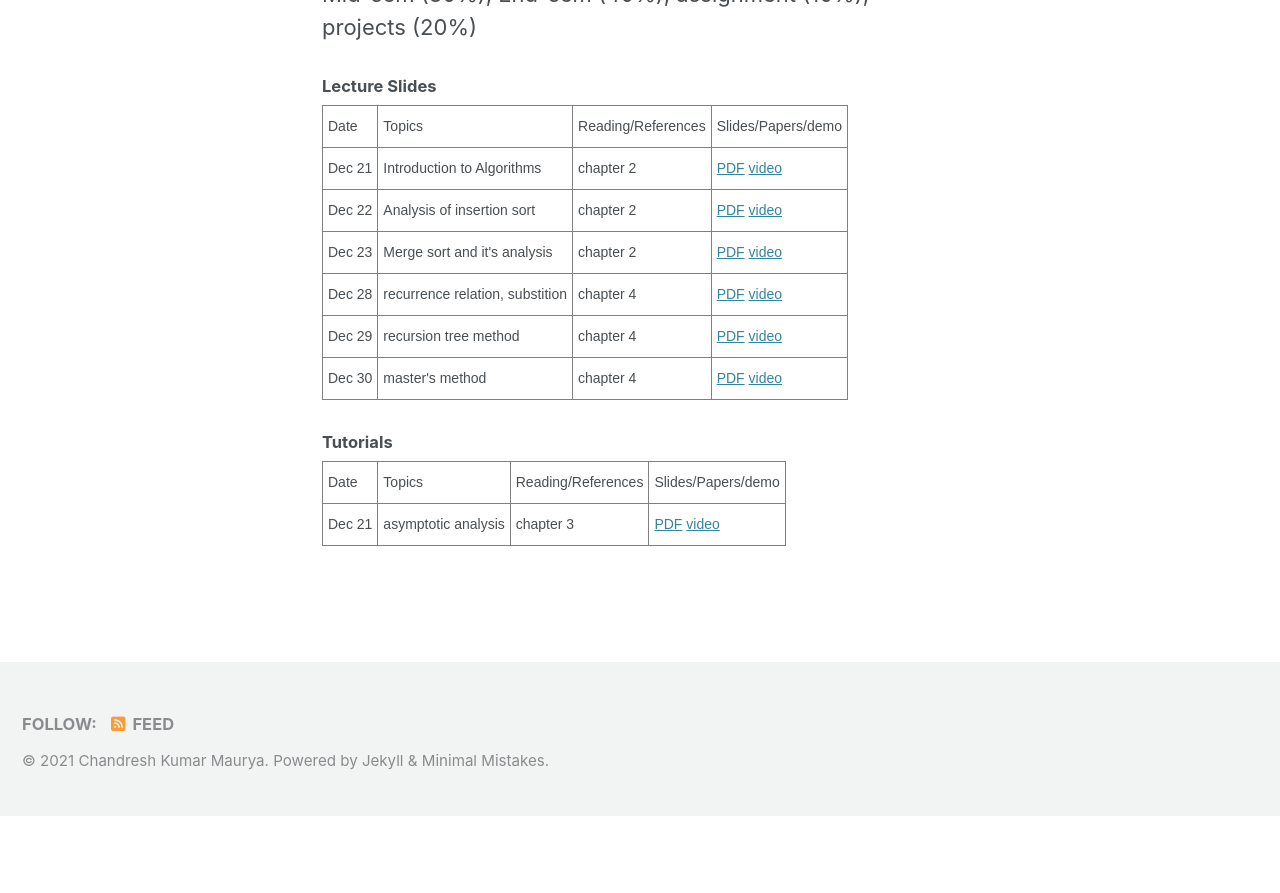
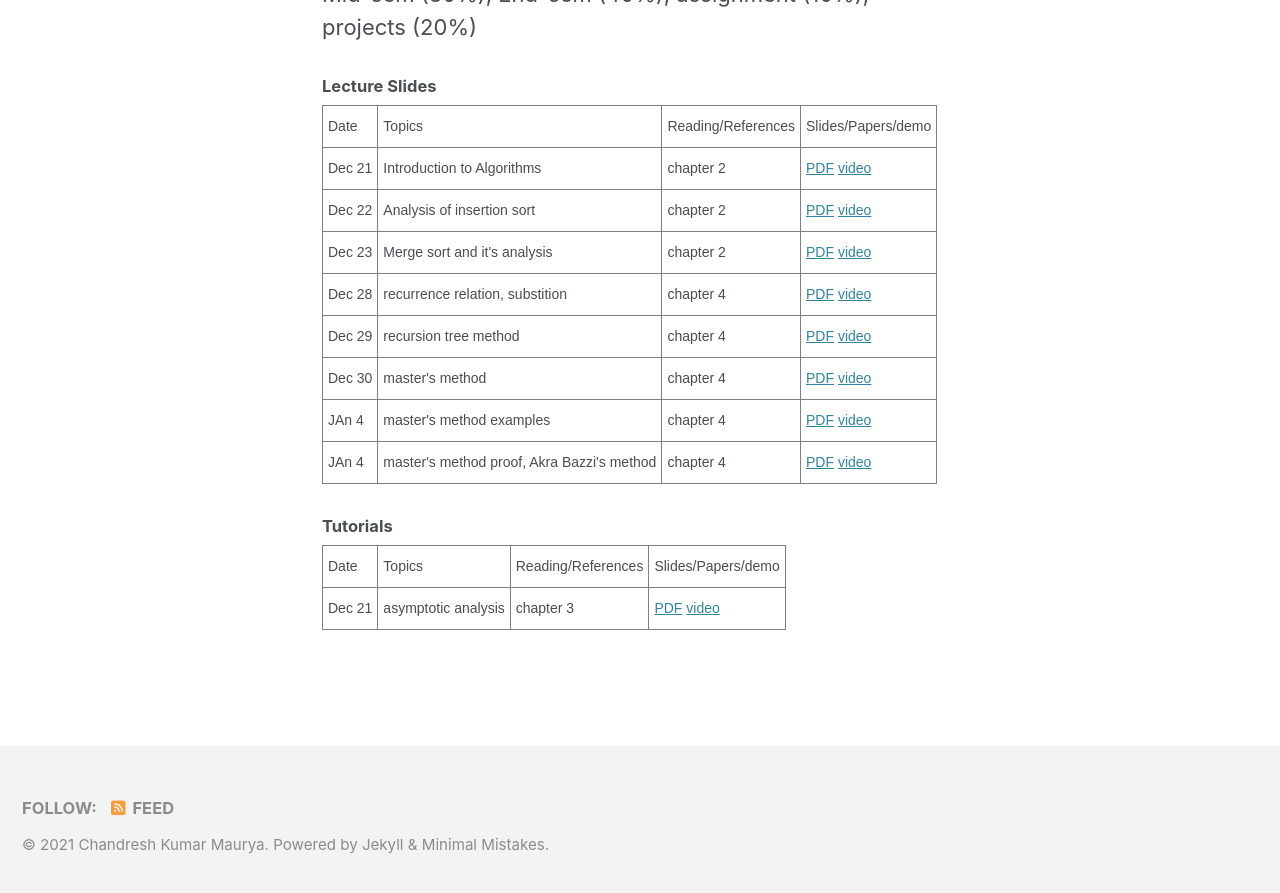
Before and after one commit to chandreshiit/oldsite, a Jekyll site: the page built from _pages/daa.md, in a window 1280 px wide and 900 px high, scrolled down 912 px. Shown: the top 893 px of the window. Built offline with Jekyll 4.4.1, drawn with Linux system fonts in a browser that asks for light colours; cached includes are drawn as plain includes; nearby versions of some CDN libraries; before the commit the page ends 1728 px from its top, so only the background shows below that.

Commit message:
added lect 3

```diff
--- a/_pages/daa.md
+++ b/_pages/daa.md
@@ -88,6 +88,22 @@ Mid-sem (30%), End-sem (40%), assignment (10%), projects (20%)
        <a href="https://drive.google.com/file/d/1RQhxnCCx5vxucq4_OJloqUesW-USu6C-/view?usp=sharing">video</a>
        </td>
   </tr>
+      <tr>
+    <td class="tg-0pky">JAn 4</td>
+    <td class="tg-0pky"> master's method examples</td>
+    <td class="tg-0pky">chapter 4</td>
+       <td class="tg-0pky"> <a href="https://drive.google.com/file/d/1yZfQpwqtxtu2vWtyCYypDHd-JB4VZYnF/view?usp=sharing">PDF</a>
+       <a href="https://drive.google.com/file/d/1T_lK_NfS3ssFkSdPkGJUvos4AiXJfaNc/view?usp=sharing">video</a>
+       </td>
+  </tr>
+       <tr>
+    <td class="tg-0pky">JAn 4</td>
+    <td class="tg-0pky"> master's method proof, Akra Bazzi's method</td>
+    <td class="tg-0pky">chapter 4</td>
+       <td class="tg-0pky"> <a href="https://drive.google.com/file/d/1yZfQpwqtxtu2vWtyCYypDHd-JB4VZYnF/view?usp=sharing">PDF</a>
+       <a href="https://drive.google.com/file/d/15ExhSgqAlURGgS6_EkLPGJJ8uz6mUL2y/view?usp=sharing">video</a>
+       </td>
+  </tr>
    </table>
 
 #### Tutorials
```
